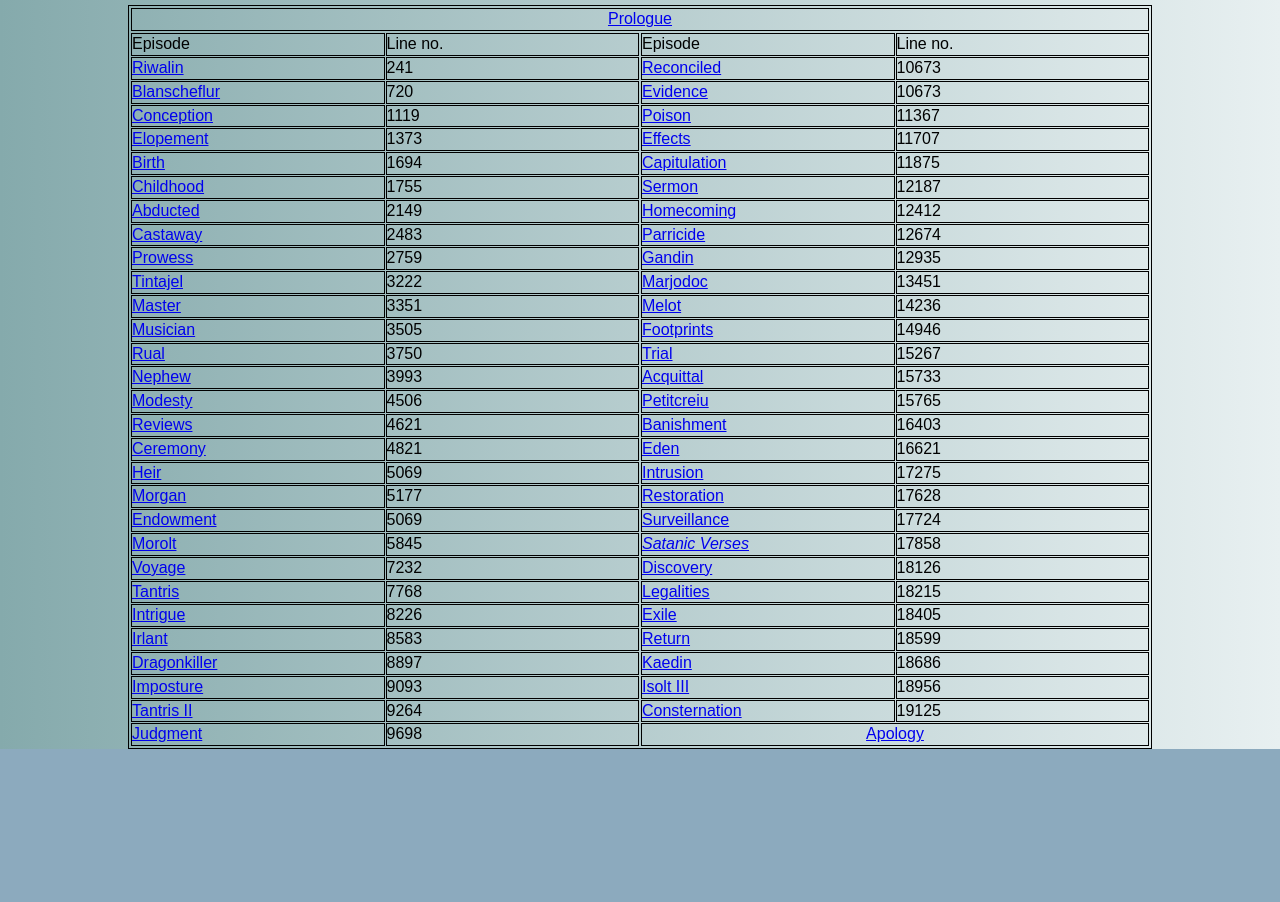
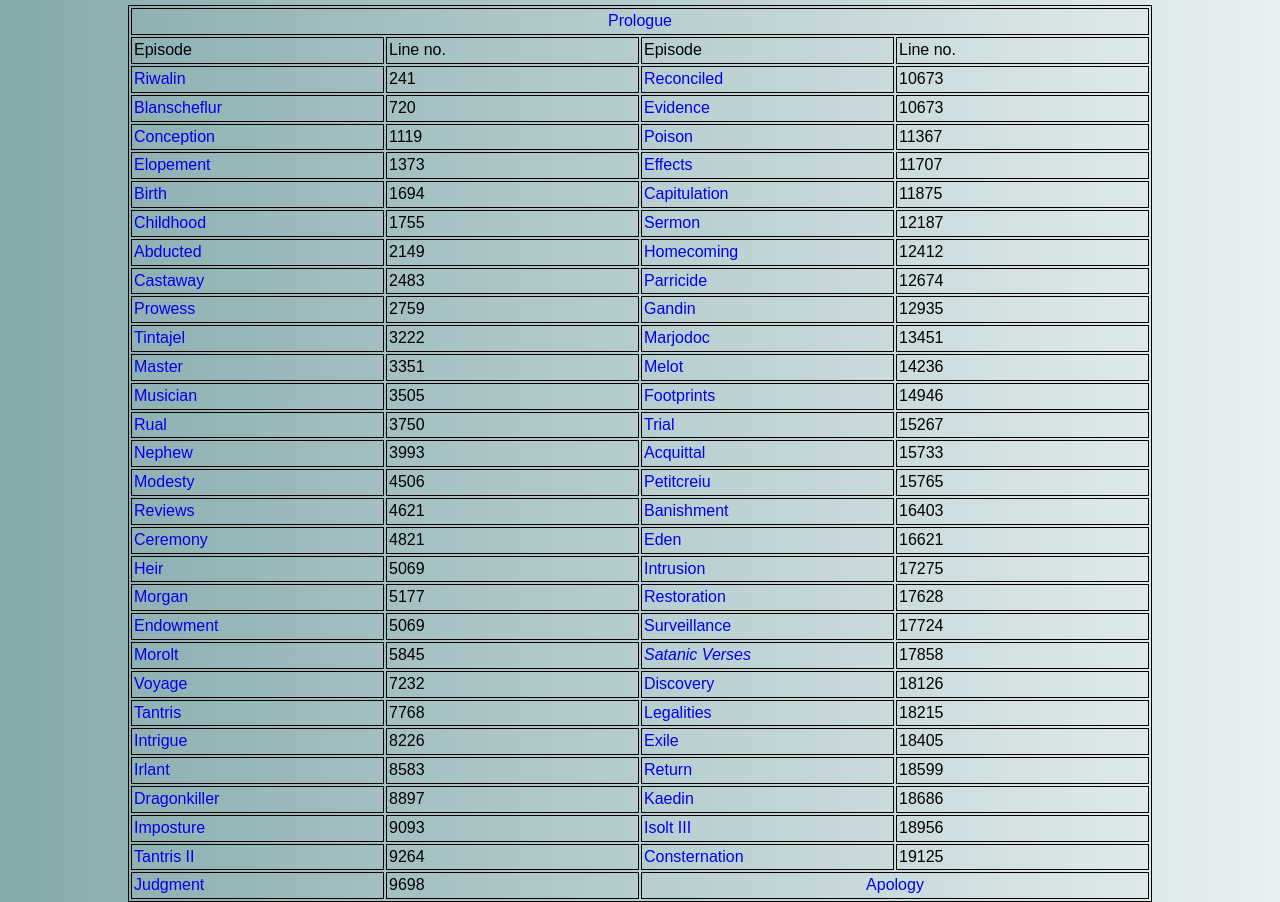
Before and after one commit to lucien-stavenhagen/web-dev, a PHP site: page /tristan/episodes.html in a window 1280 px wide. Shown: the part 106-1008 px from the top of the page. Before the commit the page ends 855 px from the top, so only its background shows below. Run offline with PHP 8.4, Linux system fonts and the light colour scheme.

Commit message:
tweak appearance of episodes.html

```diff
--- a/dad/tristan/css/episodes.css
+++ b/dad/tristan/css/episodes.css
@@ -33,7 +33,7 @@ section{
 }
 .maincourse{
     display: grid;
-    grid-gap:1px;
+    grid-gap:2px;
     overflow:hidden;
     grid-template-columns: minmax(120px, 1fr) minmax(60px,1fr);
 }
@@ -41,6 +41,7 @@ section{
 .mcitems, .dupetitle{
     border:var(--my-border);
     background-color:var(--my-grad);
+    padding: 2px;
 }
 .span2, .apology{
     grid-column-start:1;
@@ -48,6 +49,14 @@ section{
     text-align:center;
     border:var(--my-border);
     background-color:var(--my-grad);
+    padding: 2px;
+}
+.mcitems a, .span2 a, .apology a{
+    text-decoration: none;
+}
+.mcitems a:hover, .span2 a:hover, .apology a:hover{
+    text-decoration: underline;
+    color: black;
 }
 
 @media screen and (max-width: 600px){
```
